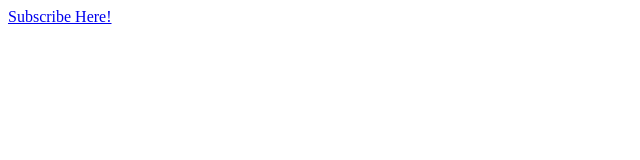
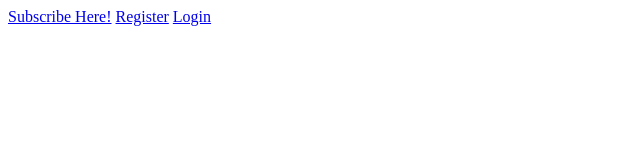
Before and after one commit to ecastillo89/ecastillo89.github.io, a plain HTML site: page index.html in a window 1280 px wide. Shown: the whole page, without its empty margins (0-640 px from the left). Drawn offline with Linux system fonts and the light colour scheme.

Commit message:
Update index.html

```diff
--- a/index.html
+++ b/index.html
@@ -6,5 +6,8 @@
   </head>
   <body>
     <a href="#" onclick="gigya.accounts.showScreenSet({screenSet:'Default-LiteRegistration'});">Subscribe Here!</a>
+    <a href="#" onclick="gigya.accounts.showScreenSet({screenSet:'Default-RegistrationLogin', startScreen:'gigya-register-screen'});">Register</a>
+    <a href="#" onclick="gigya.accounts.showScreenSet({screenSet:'Default-RegistrationLogin'});">Login</a>
+
   </body>
 </html>
```
